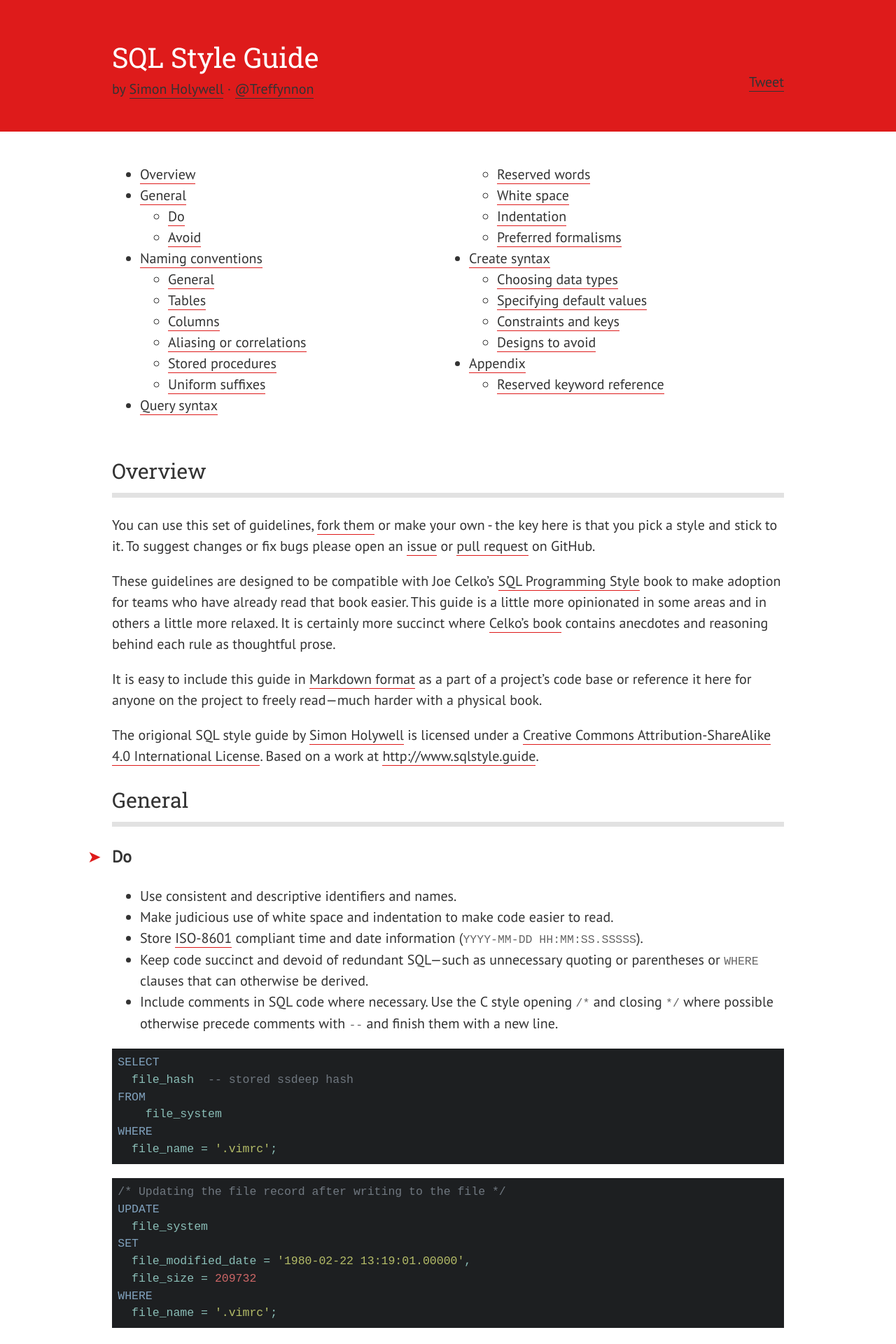
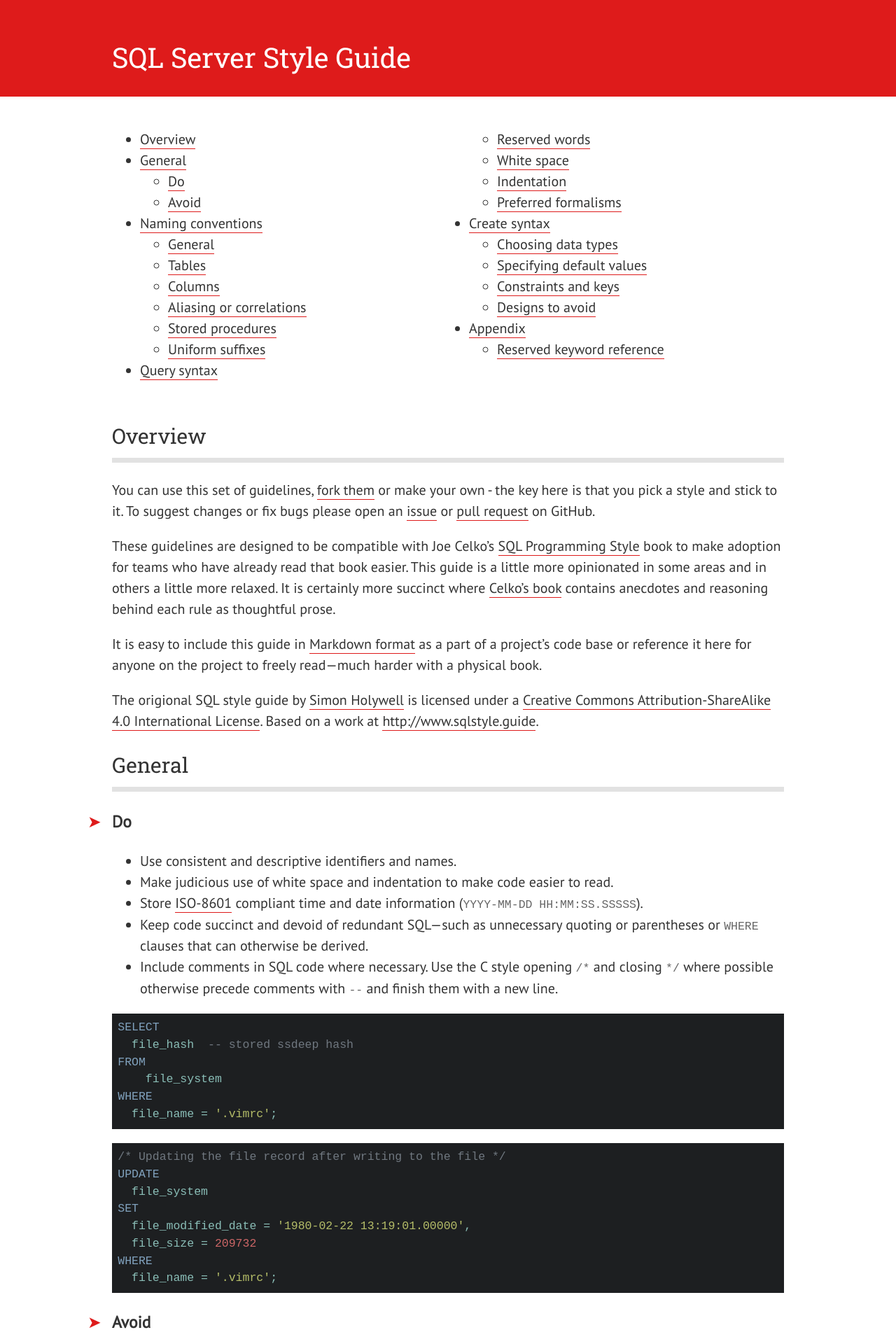
Before and after one commit to treffynnon/sqlstyle.guide, a Jekyll site: the page built from index.md, in a window 1280 px wide. Shown: the top 1920 px of the page at 70% size. Built offline with Jekyll 4.4.1, drawn with Linux system fonts in a browser that asks for light colours; nearby versions of some CDN libraries; some web fonts are replaced; comment, search, counter and statistics services are not loaded.

Commit message:
Update head.html
stuff

```diff
--- a/_includes/head.html
+++ b/_includes/head.html
@@ -3,12 +3,6 @@
 </nav>
 <header class="top">
     <div class="wrap">
-        <h1 itemprop="name">SQL Style Guide</h1>
-        <p class="author" itemprop="author" itemscope itemtype="http://schema.org/Person">by
-            <a href="https://www.simonholywell.com/?utm_source=sqlstyle.guide&utm_medium=link&utm_campaign=header" itemprop="url"><span itemprop="name">Simon Holywell</span></a> &middot;
-            <a href="https://twitter.com/treffynnon">@Treffynnon</a>
-        </p>
-        <p class="twitter"><a href="https://twitter.com/share" class="twitter-share-button" data-url="{{ site.url }}" data-text="SQL style guide by @treffynnon: {{ site.description }}" data-size="large" data-dnt="true">Tweet</a>
-        </p>
+        <h1 itemprop="name">SQL Server Style Guide</h1>
     </div>
 </header>
```
